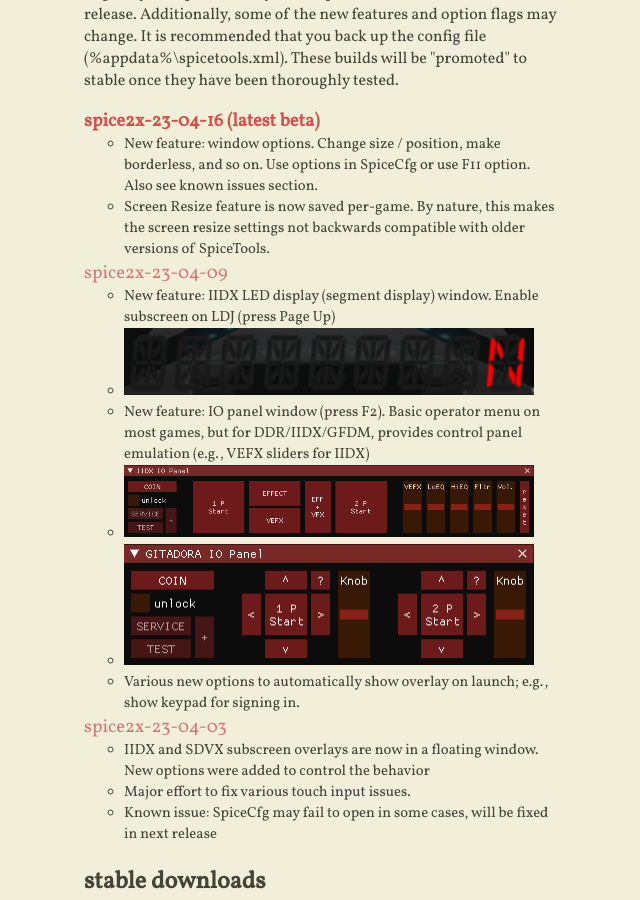
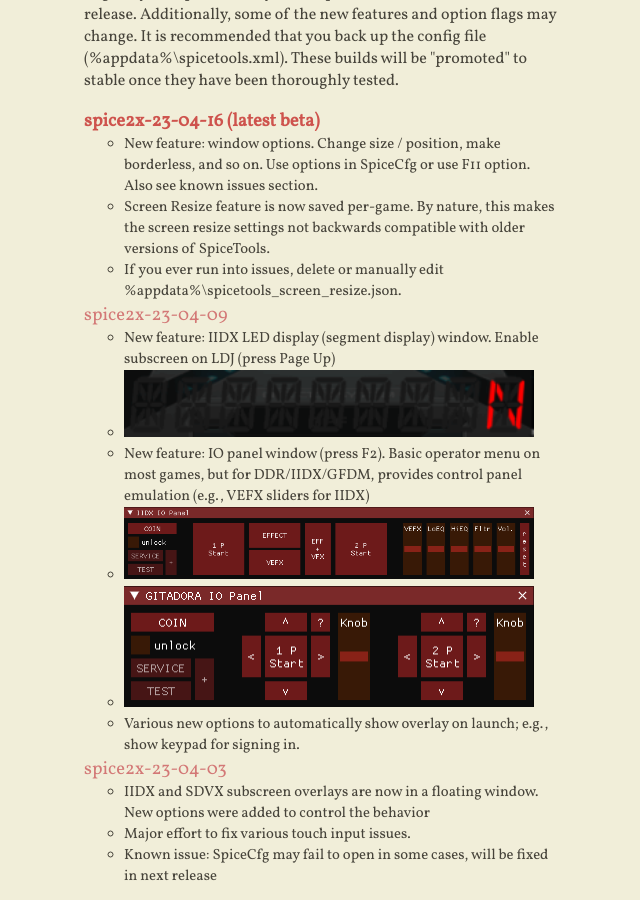
Before and after one commit to spice2x/spice2x.github.io, a Jekyll site: the page built from docs/index.html, in a window 1280 px wide and 900 px high, scrolled down 541 px. Shown: the whole window, without its empty margins (420-1060 px from the left). Built offline with Jekyll 4.4.1, drawn with Linux system fonts in a browser that asks for light colours; nearby versions of some CDN libraries.

Commit message:
note about screen resize json file

```diff
--- a/docs/_includes/content.html
+++ b/docs/_includes/content.html
@@ -35,6 +35,7 @@
         in SpiceCfg or use F11 option. Also see known issues section.</li>
       <li>Screen Resize feature is now saved per-game. By nature, this makes the screen resize
         settings not backwards compatible with older versions of SpiceTools.</li>
+      <li>If you ever run into issues, delete or manually edit %appdata%\spicetools_screen_resize.json.</li>
     </ul>
   </li>
   <li>
```
